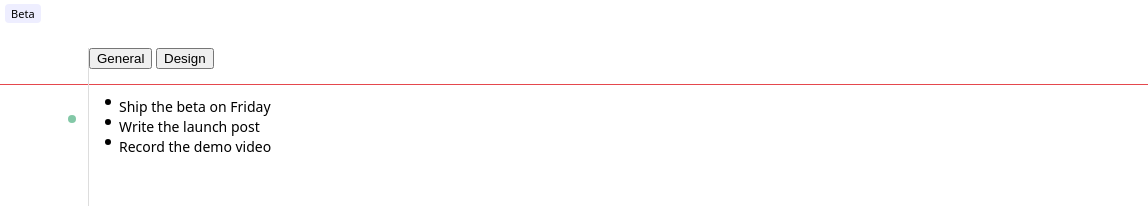
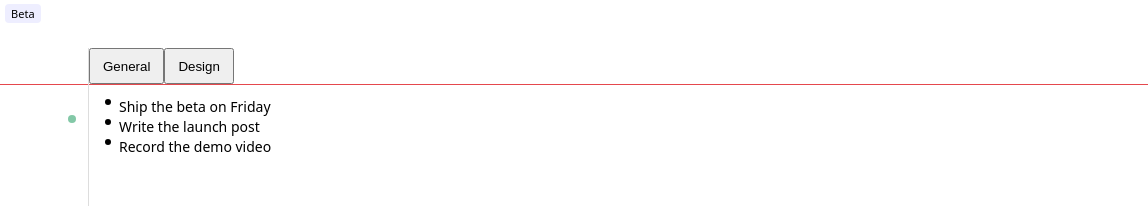
Before and after one commit to manaflow-ai/manaflow-ai-cmux-testing-repo-2, a plain HTML site: page web/index.html in a window 1280 px wide. Shown: the full height of the page, 132-1280 px from the left. Drawn offline with Linux system fonts and the light colour scheme.

Commit message:
Match tab strip spacing to sidebar items
Co-authored-by: recursive agent slack-ca2cfg8j0j-1795487371-342000 <cmux-agent-internal-dev[bot]@users.noreply.github.com>

```diff
--- a/web/styles/header.css
+++ b/web/styles/header.css
@@ -18,3 +18,13 @@
   background: #eef;
   font-size: 11px;
 }
+/* Tabs use the same spacing as the sidebar items (12px sides, no extra gap). */
+.tab-strip {
+  display: flex;
+  align-items: stretch;
+  gap: 0;
+}
+.tab {
+  margin: 0;
+  padding: 6px 12px;
+}
```
